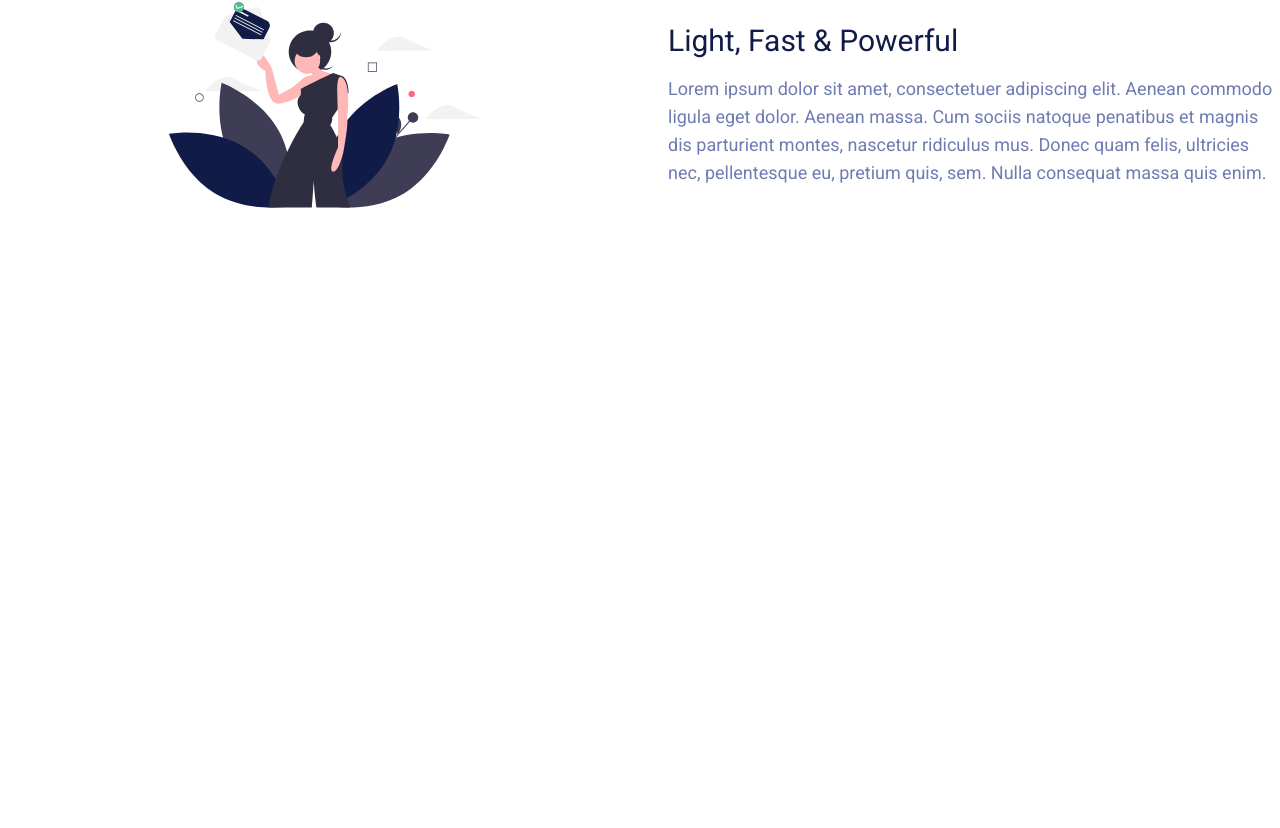
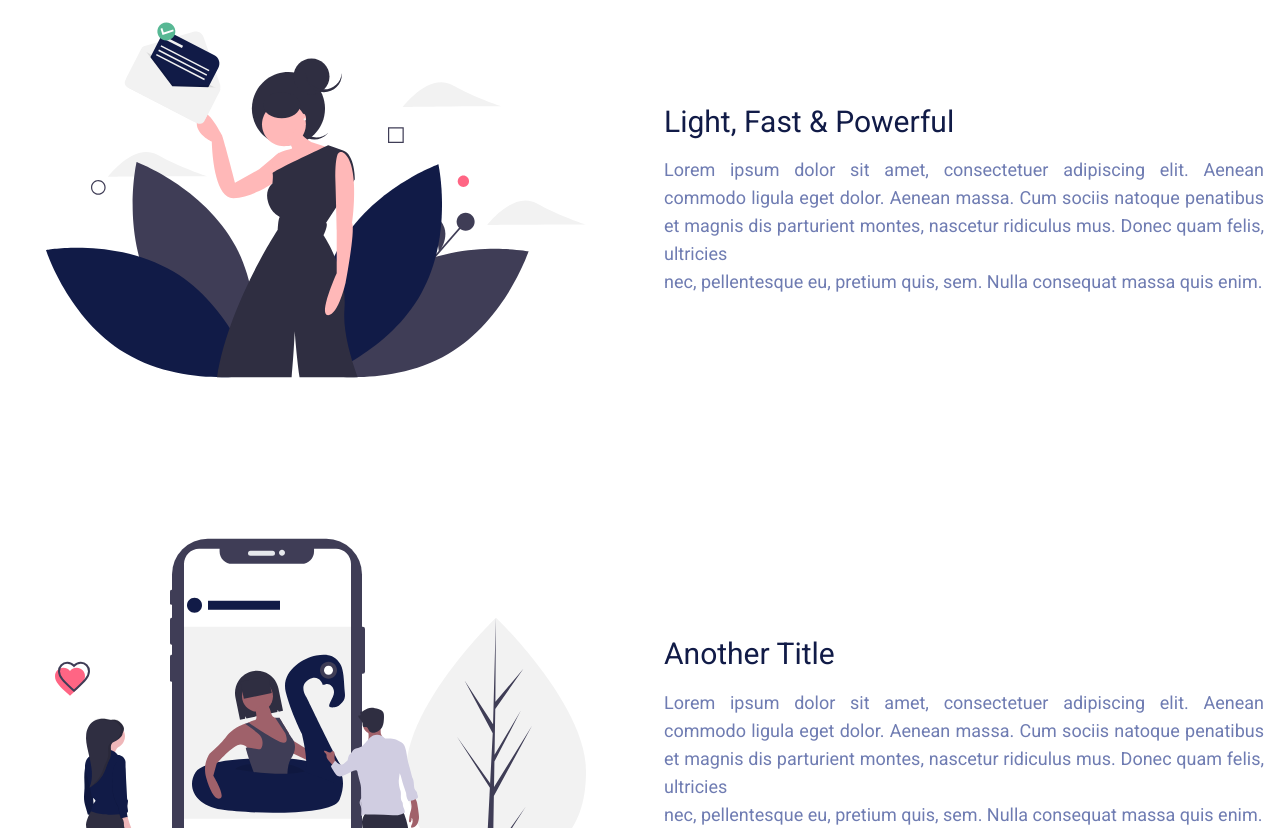
Before and after one commit to NirmaAbro/Plural-Dynamics-Task, a React (Create React App) app: page / in a window 1280 px wide. Shown: the part 1632-2460 px from the top of the page. Before the commit the page ends 1852 px from the top, so only its background shows below. Built offline with nearby package versions, Linux system fonts and the light colour scheme.

Commit message:
section three , four , five added

```diff
--- a/src/App.js
+++ b/src/App.js
@@ -2,6 +2,9 @@ import Navbar from "./components/Navbar";
 import Hero from "./components/Hero";
 import SectionTwo from "./components/SectionTwo";
 import SectionThree from "./components/SectionThree";
+import img1 from "./images/undraw_happy_news_hxmt.svg";
+import img2 from "./images/undraw_social_influencer_sgsv.svg";
+import img3 from "./images/undraw_mention_6k5d.svg"
 
 function App() {
   return (
@@ -9,7 +12,48 @@ function App() {
       <Navbar />
       <Hero />
       <SectionTwo />
-      <SectionThree />
+      <SectionThree
+        imgSrc={img1}
+        title="Light, Fast & Powerful"
+        description={
+          <>
+            Lorem ipsum dolor sit amet, consectetuer adipiscing elit. Aenean
+            commodo ligula eget dolor. Aenean massa. Cum sociis natoque
+            penatibus et magnis dis parturient montes, nascetur ridiculus mus.
+            Donec quam felis, ultricies <br />
+            nec, pellentesque eu, pretium quis, sem. Nulla consequat massa quis
+            enim.
+          </>
+        }
+      />
+      <SectionThree
+        imgSrc={img2}
+        title="Another Title"
+        description={
+          <>
+            Lorem ipsum dolor sit amet, consectetuer adipiscing elit. Aenean
+            commodo ligula eget dolor. Aenean massa. Cum sociis natoque
+            penatibus et magnis dis parturient montes, nascetur ridiculus mus.
+            Donec quam felis, ultricies <br />
+            nec, pellentesque eu, pretium quis, sem. Nulla consequat massa quis
+            enim.
+          </>
+        }
+      />
+       <SectionThree
+        imgSrc={img3}
+        title="Another Title"
+        description={
+          <>
+            Lorem ipsum dolor sit amet, consectetuer adipiscing elit. Aenean
+            commodo ligula eget dolor. Aenean massa. Cum sociis natoque
+            penatibus et magnis dis parturient montes, nascetur ridiculus mus.
+            Donec quam felis, ultricies <br />
+            nec, pellentesque eu, pretium quis, sem. Nulla consequat massa quis
+            enim.
+          </>
+        }
+      />
     </div>
   );
 }
--- a/src/components/SectionThree.jsx
+++ b/src/components/SectionThree.jsx
@@ -1,56 +1,75 @@
+// // import React from "react";
+// // import img from "../images/undraw_happy_news_hxmt.svg";
+
+// // function SectionThree() {
+// //   return (
+// //     <div className="block md:flex items-center md:mt-28 mt-36">
+// //       {/* Image Container */}
+// //       <div className="md:w-1/2 justify-center items-center m-3">
+// //         <img src={img} alt="" className="w-full h-full m-auto md:w-2/4" />
+// //       </div>
+// //       {/* Text Content */}
+// //       <div className="md:w-1/2 justify-center items-center leading-2 mt-12 md:mt-0">
+// //         <h1 className="text-3xl font-medium leading-tight text-secondary ml-4">
+// //           Light, Fast & Powerful
+// //         </h1>
+// //         <p className="mt-4 text-lg text-[#6F7CB2] ml-4">
+// //           Lorem ipsum dolor sit amet, consectetuer adipiscing elit. Aenean
+// //           commodo ligula eget dolor. Aenean massa. Cum sociis natoque penatibus
+// //           et magnis dis parturient montes, nascetur ridiculus mus. Donec quam
+// //           felis, ultricies nec, pellentesque eu, pretium quis, sem. Nulla
+// //           consequat massa quis enim.
+// //         </p>
+// //       </div>
+// //     </div>
+// //   );
+// // }
+
+// // export default SectionThree;
+
 // import React from "react";
-// import img from "../images/undraw_happy_news_hxmt.svg";
 
-// function SectionThree() {
+// function Section({ imgSrc, title, description }) {
 //   return (
-//     <div className="block md:flex items-center md:mt-28 mt-48 ">
+//     <div className="block md:flex items-center md:mt-28 mt-48 space-x-8">
 //       {/* for img  */}
-//       <div className="justify-center items-center m-3">
-//         <img src={img} alt="" className="w-full h-full m-auto " />
+//       <div className=" mt-7 justify-center items-center mx-14 ml-9 md:2/4">
+//         <img src={imgSrc} alt="" className="w-full h-full m-auto justify-center items-center text-center " />
 //       </div>
 //       {/* for text  */}
-//       <div className="justify-center items-center leading-2 ">
+//       <div className="justify-center items-center leading-2 md:w-1/2 ml-4 mt-9 text-justify mx-3">
 //         <h1 className="text-3xl font-medium leading-tight text-secondary ml-4">
-//           Light, Fast & Powerful
+//           {title}
 //         </h1>
-//         <p className="mt-4 text-lg text-[#6F7CB2] ml-4 ">
-//           Lorem ipsum dolor sit amet, consectetuer adipiscing elit. Aenean
-//           commodo ligula eget dolor. Aenean massa. Cum sociis natoque penatibus
-//           et magnis dis parturient montes, nascetur ridiculus mus. Donec quam
-//           felis, ultricies nec, pellentesque eu, pretium quis, sem. Nulla
-//           consequat massa quis enim.
-//         </p>
+//         <p className="mt-4 text-lg text-[#6F7CB2] ml-4">{description}</p>
 //       </div>
 //     </div>
 //   );
 // }
 
-// export default SectionThree;
+// export default Section;
+
 import React from "react";
-import img from "../images/undraw_happy_news_hxmt.svg";
 
-function SectionThree() {
+function Section({ imgSrc, title, description }) {
   return (
-    <div className="block md:flex items-center md:mt-28 mt-36">
+    <div className="block md:flex items-center md:mt-32 space-x-4">
       {/* Image Container */}
-      <div className="md:w-1/2 justify-center items-center m-3">
-        <img src={img} alt="" className="w-full h-full m-auto md:w-2/4" />
+      <div className="md:w-1/2 w-full flex justify-center items-center p-4">
+        <img src={imgSrc} alt="" className="w-full h-full md:w-[540px] m-auto justify-center items-center text-center mt-48 md:mt-0" />
       </div>
+
       {/* Text Content */}
-      <div className="md:w-1/2 justify-center items-center leading-2 mt-12 md:mt-0">
-        <h1 className="text-3xl font-medium leading-tight text-secondary ml-4">
-          Light, Fast & Powerful
+      <div className="md:w-1/2 w-full p-4">
+        <h1 className="text-3xl font-medium leading-tight text-secondary">
+          {title}
         </h1>
-        <p className="mt-4 text-lg text-[#6F7CB2] ml-4">
-          Lorem ipsum dolor sit amet, consectetuer adipiscing elit. Aenean
-          commodo ligula eget dolor. Aenean massa. Cum sociis natoque penatibus
-          et magnis dis parturient montes, nascetur ridiculus mus. Donec quam
-          felis, ultricies nec, pellentesque eu, pretium quis, sem. Nulla
-          consequat massa quis enim.
+        <p className="mt-4 text-lg text-[#6F7CB2] text-justify">
+          {description}
         </p>
       </div>
     </div>
   );
 }
 
-export default SectionThree;
+export default Section;
```
